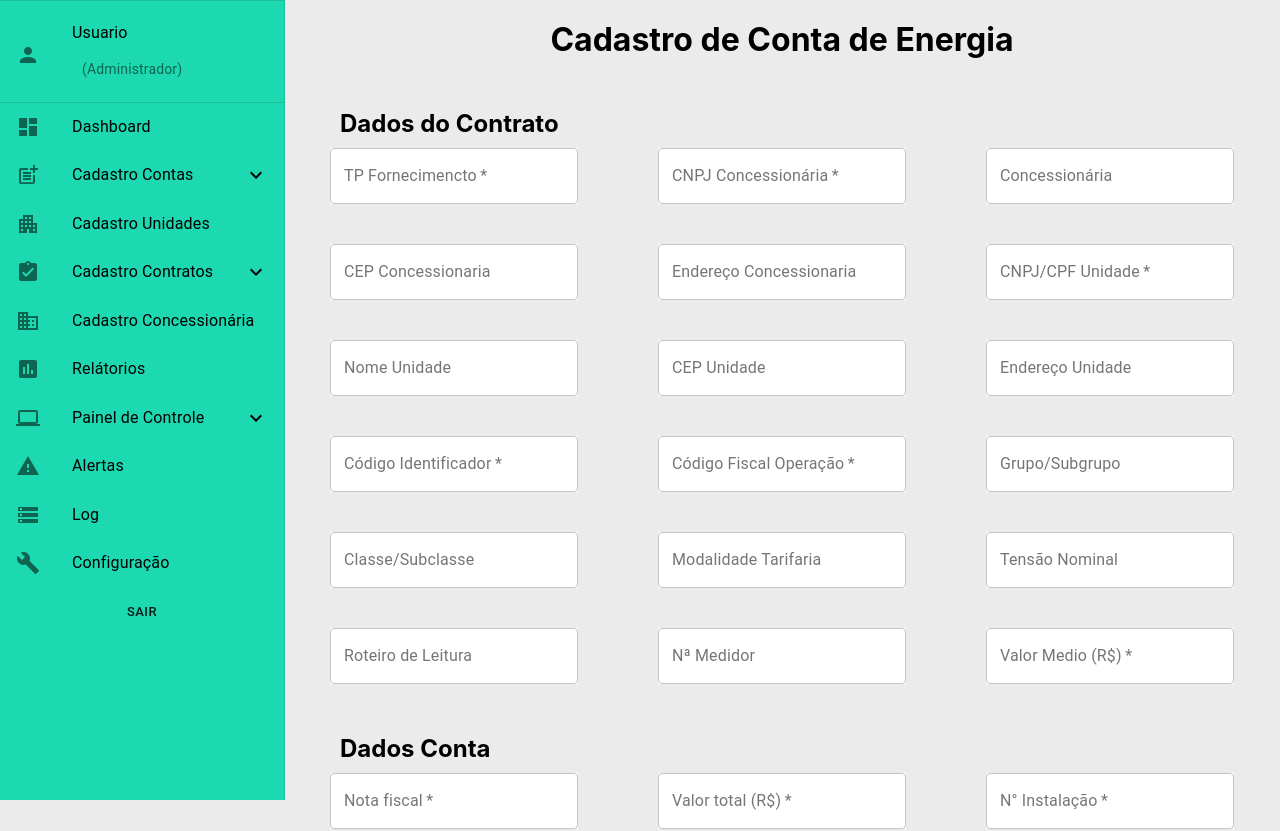
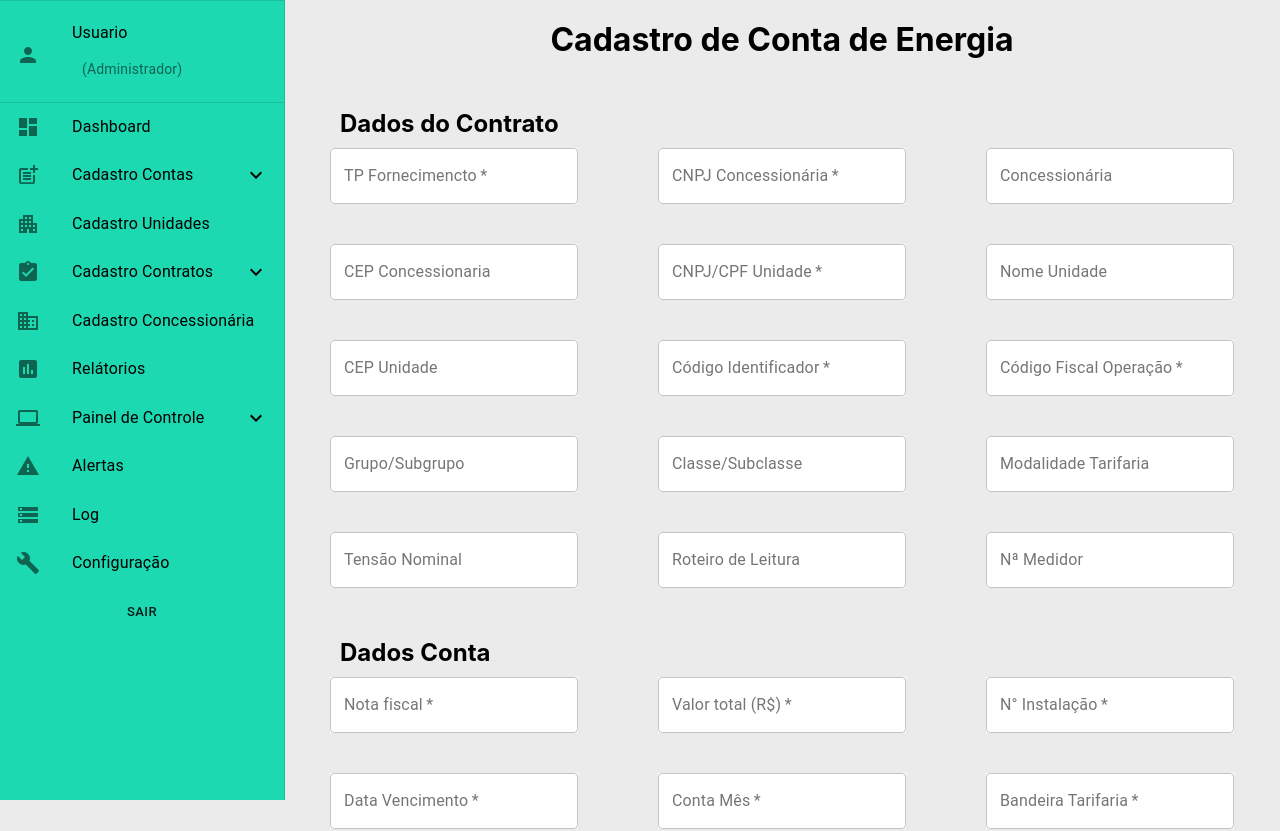
Before and after one commit to Grupo1API/TecSus, a React (Create React App) app in the folder tecsus-front/tecsus/: page /contas_energia in a window 1280 px wide. Shown: the top 831 px of the page. Built offline with nearby package versions, Linux system fonts and the light colour scheme.

Commit message:
Realocaçao dos inputs

```diff
--- a/tecsus-front/tecsus/src/pages/contas_energia/index.js
+++ b/tecsus-front/tecsus/src/pages/contas_energia/index.js
@@ -43,7 +43,6 @@ function ContaEnergia() {
   const [tensao_nominal, setTensao_nominal] = useState('')
   const [roteiro_leitura, setRoteiro_leitura] = useState('')
   const [medidor, setMedidor] = useState('')
-  const [valor_medio, setValor_medio] = useState('')
   const [end_eletrico, setEnd_eletrico] = useState('')
 
 
@@ -136,7 +135,6 @@ function ContaEnergia() {
       tensao_nominal:tensao_nominal,
       roteiro_leitura:roteiro_leitura,
       num_medidor:medidor,
-      valor_medio:valor_medio,
       endereco_eletrico:end_eletrico,
 
       // Esses estão dando erros no sistema
@@ -213,7 +211,6 @@ function ContaEnergia() {
       setTensao_nominal('')
       setRoteiro_leitura('')
       setMedidor('')
-      setValor_medio('')
       setEnd_eletrico('')
       /*
       setCpf_cnpj_ci('')
@@ -333,16 +330,6 @@ function ContaEnergia() {
 
 
               <TextField
-                  id="endereco"
-                  className='input'
-                  type="text"
-                  label="Endereço Concessionaria"
-                  disable
-                  value={endereco_concessionaria}
-                  variant="outlined"
-              />
-
-              <TextField
                   id="cnpj_cpf_cliente"
                   className='input'
                   type="text"
@@ -354,11 +341,6 @@ function ContaEnergia() {
                   onBlur = {buscaUnidade}
                   variant="outlined"
               />
-
-            </div>
-
-            <div className = 'coluna'>
-
               <TextField
                   id="nome_cliente"
                   className='input'
@@ -368,6 +350,12 @@ function ContaEnergia() {
                   value={nome_cliente}
                   variant="outlined"
               />
+
+            </div>
+
+            <div className = 'coluna'>
+
+
               <TextField
                   id="cep_cliente"
                   className='input'
@@ -377,20 +365,8 @@ function ContaEnergia() {
                   value={cep_cliente}
                   variant="outlined"
               />
+
               <TextField
-                  id="endereco_cliente"
-                  className='input'
-                  type="text"
-                  label="Endereço Unidade"
-                  disable
-                  value={endereco_cliente}
-                  variant="outlined"
-              />
-            </div>
-
-            <div className='coluna'>
-
-                <TextField
                     id="codigo_identificador"
                     type="number"
                     className='input'
@@ -413,6 +389,10 @@ function ContaEnergia() {
                     onChange={(e) => setCodigo_fiscal(e.target.value)}
                     variant="outlined"
                 />
+            </div>
+
+            <div className='coluna'>
+
                 <TextField
                     id="grupo_sub"
                     className='input'
@@ -423,12 +403,6 @@ function ContaEnergia() {
                     onChange={(e) => setGrupo_sub(e.target.value)}
                     variant="outlined"
                 />
-
-
-            </div>
-
-            <div className='coluna'>
-
                 <TextField
                     id="classe_sub"
                     className='input'
@@ -449,6 +423,13 @@ function ContaEnergia() {
                       onChange={(e) => setModalidade_taf(e.target.value)}
                       variant="outlined"
                   />
+
+
+            </div>
+
+            <div className='coluna'>
+
+
                   <TextField
                     id="tensao_nominal"
                     className='input'
@@ -459,12 +440,7 @@ function ContaEnergia() {
                     onChange={(e) => setTensao_nominal(e.target.value)}
                     variant="outlined"
                   />
-
-            </div>
-
-            <div className='coluna'>
-
-                <TextField
+                  <TextField
                     id="roteiro_leitura"
                     className='input'
                     type="text"
@@ -485,24 +461,9 @@ function ContaEnergia() {
                     onChange={(e) => setMedidor(e.target.value)}
                     variant="outlined"
                 />
-                <NumberFormat
-                    prefix={'R$ '}
-                    id="valor_medio"
-                    className='input'
-                    floatValue = {true}
-                    value={valor_medio}
-                    required={true}
-                    label="Valor Medio (R$)"
-                    placeholder="Valor Medio (R$)"
-                    customInput={TextField}
-                    onValueChange = { ( valores )  =>  {
-                    const  {floatValue}  =  valores ;
-                    setValor_medio ( floatValue  ) ;
-                    } }
-                    variant="outlined"
-                />
 
             </div>
+
 
             <h2>Dados Conta</h2>
             <div className = 'coluna'>
```
